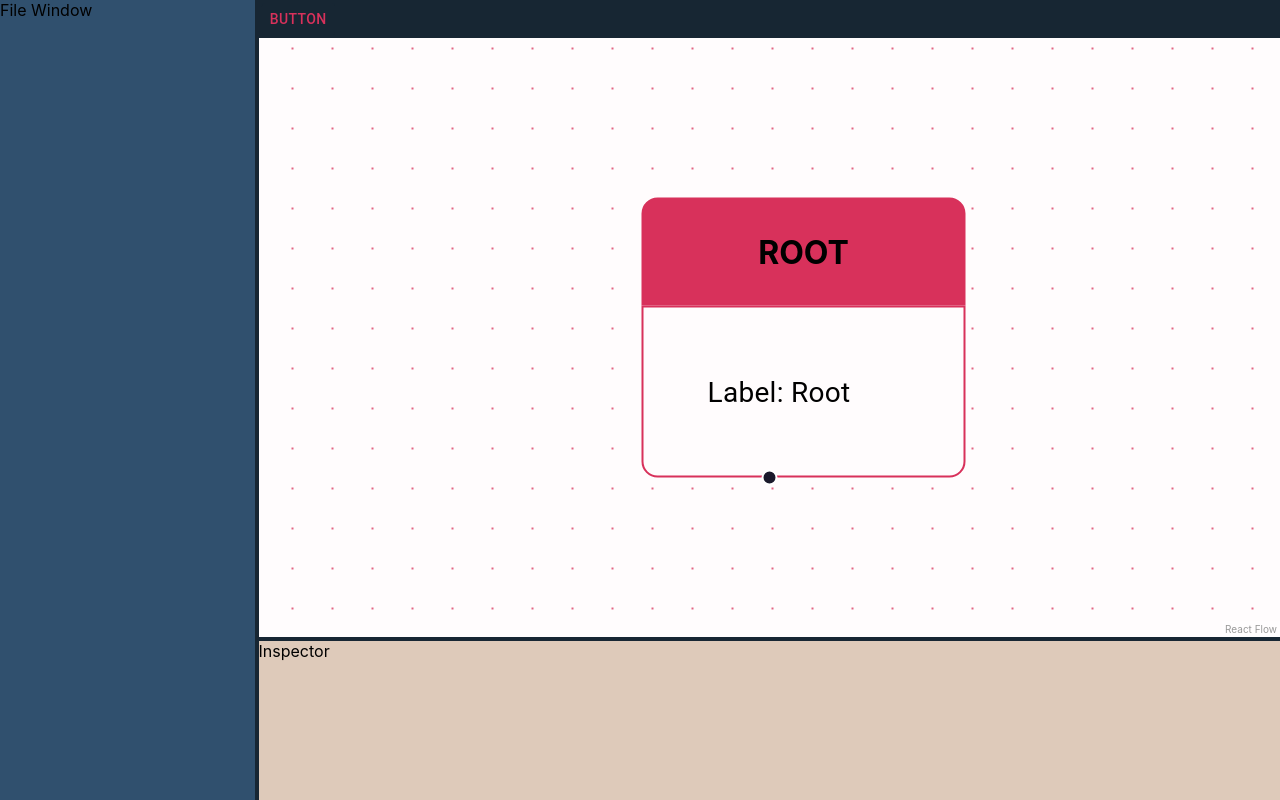
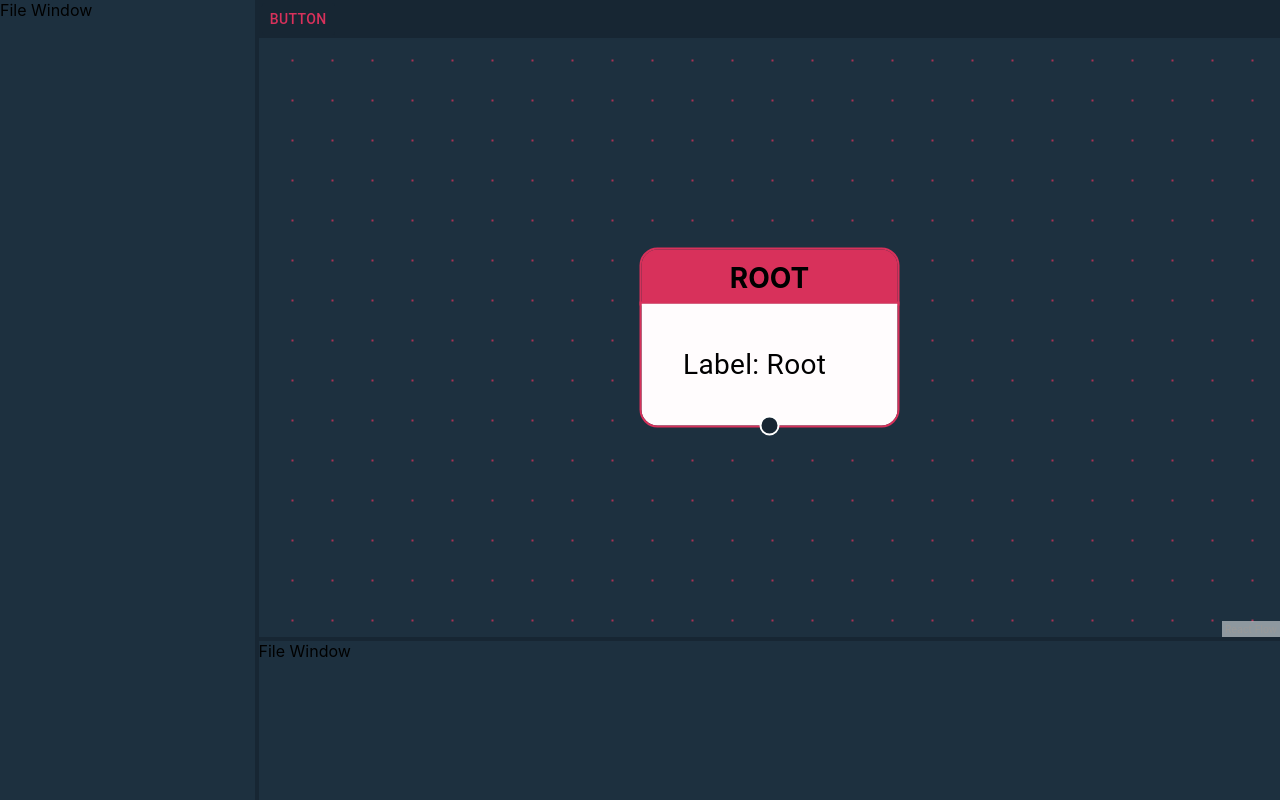
Before and after one commit to brodyschwar/plant-feeder-react, a React (Create React App) app: page / in a window 1280 px wide. Built offline with nearby package versions, Linux system fonts and the light colour scheme.

Commit message:
added dynamic node displays

```diff
--- a/src/components/ResizeHandle/index.tsx
+++ b/src/components/ResizeHandle/index.tsx
@@ -1,13 +1,13 @@
 import React from "react"
 import styled from "@emotion/styled"
-import { lightTheme } from "../../themes/themes"
+import { darkTheme } from "../../themes/themes"
 import { PanelResizeHandle } from "react-resizable-panels"
 
 const Outer = styled(PanelResizeHandle)`
     flex: 0 0 0.2rem;
     position: relative;
     outline: none;
-    background: ${ lightTheme.textColor };
+    background: ${ darkTheme.baseColor };
 `
 
 export default function ResizeHandle() {
--- a/src/components/editorMenu/index.tsx
+++ b/src/components/editorMenu/index.tsx
@@ -1,13 +1,13 @@
 import React from "react";
 import styled from "@emotion/styled";
-import { lightTheme } from "../../themes/themes";
+import { darkTheme } from "../../themes/themes";
 import MenuButton from "./menuButton";
 
 const Wrapper = styled.div`
     height: 2rem;
     width: 100%;
     padding: 0.2rem;
-    background: ${ lightTheme.textColor };
+    background: ${ darkTheme.baseColor };
     display: flex;
 `
 
--- a/src/components/editorMenu/menuButton/index.tsx
+++ b/src/components/editorMenu/menuButton/index.tsx
@@ -1,16 +1,16 @@
 import styled from "@emotion/styled";
-import { lightTheme } from "../../../themes/themes";
+import { darkTheme } from "../../../themes/themes";
 import { Button } from "@mui/material";
 
 const MenuButton = styled(Button)`
     height: 100%;
-    background: ${ lightTheme.textColor };
+    background: ${ darkTheme.baseColor };
     border-radius: 0.2rem;
     border: none;
-    color: ${ lightTheme.primaryColor };
+    color: ${ darkTheme.primaryColor };
     flex-align: right;
     &:hover {
-        background: ${ lightTheme.secondaryColor };
+        background: ${ darkTheme.secondaryColor };
     }
 `
 
--- a/src/components/editorWindow/index.tsx
+++ b/src/components/editorWindow/index.tsx
@@ -5,11 +5,7 @@ import EditorMenu from '../editorMenu'
 import ResizeHandle from '../ResizeHandle';
 import NodeEditor from '../nodeEditor';
 import '@xyflow/react/dist/style.css'
-
-const Inspector = styled.div`
-    background: #DECABA;
-    height: 100%;
-`
+import FileWindow from '../fileWindow';
 
 const MenuEditorWrapper = styled.div`
     height: 100%;
@@ -30,7 +26,7 @@ const EditorWindow = () => {
             </Panel>
             <ResizeHandle/>
             <Panel defaultSize={20} minSize={10}>
-                <Inspector>Inspector</Inspector>
+                <FileWindow></FileWindow>
             </Panel>
         </PanelGroup>
     )
--- a/src/components/fileWindow/index.tsx
+++ b/src/components/fileWindow/index.tsx
@@ -1,11 +1,11 @@
 import React from 'react';
 import styled from '@emotion/styled';
-import { lightTheme } from '../../themes/themes';
+import { darkTheme } from '../../themes/themes';
 
 const Wrapper = styled.div`
     height: 100%;
     width: 100%;
-    background: ${ lightTheme.secondaryColor };
+    background: ${ darkTheme.degreeTwo };
 `
 
 const FileWindow = () => {
--- a/src/components/header/index.tsx
+++ b/src/components/header/index.tsx
@@ -1,11 +1,11 @@
 import React from 'react';
 import styled from '@emotion/styled';
-import { lightTheme } from '../../themes/themes';
+import { darkTheme } from '../../themes/themes';
 
 const Wrapper = styled.div`
     height: 2rem;
     width: 100%;
-    background: ${ lightTheme.textColor }
+    background: ${ darkTheme.baseColor }
 `
 
 const Header = () => {
--- a/src/components/nodeEditor/index.tsx
+++ b/src/components/nodeEditor/index.tsx
@@ -6,7 +6,7 @@ import React, {
     useContext
 } from 'react';
 import styled from '@emotion/styled';
-import { lightTheme } from '../../themes/themes';
+import { darkTheme } from '../../themes/themes';
 import {
     ReactFlow,
     addEdge,
@@ -34,14 +34,14 @@ import AddNodeMenu from '../addNodeMenu';
 import { EditorManagerContext } from '../../contexts/nodeEditorContext';
 
 const Editor = styled.div`
-    background: ${ lightTheme.backgroundColor };
+    background: ${ darkTheme.degreeTwo };
     flex: auto;
     width: 100%;
 `
 
 const initialNodes: Node[] = [
     {
-        id: 'provider-1',
+        id: 'root',
         type: 'rootNode',
         data: { label: 'Root' },
         position: { x: 5, y: 5 },
@@ -126,7 +126,7 @@ const NodeEditor = () => {
                 zoomOnDoubleClick={false}
                 onDoubleClick={onDoubleClick}
                 >
-            <Background color={lightTheme.primaryColor} variant={BackgroundVariant.Dots} />
+            <Background color={darkTheme.primaryColor} variant={BackgroundVariant.Dots} />
             </ReactFlow>
             {position && <AddNodeMenu position={position} handleClose={handleClose}/>}
         </Editor>
--- a/src/components/nodes/index.tsx
+++ b/src/components/nodes/index.tsx
@@ -1,16 +1,18 @@
 import React from "react";
 import styled from "@emotion/styled";
-import { Handle, NodeProps, Position } from "@xyflow/react";
-import { lightTheme, nodeColors } from "../../themes/themes";
+import { Handle, HandleProps, NodeProps, Position, useHandleConnections } from "@xyflow/react";
+import { darkTheme, nodeColors } from "../../themes/themes";
 import DynamicDisplay from "./dynamicDisplay.tsx";
 
 const NodeContainer = styled.div`
     display: flex;
     flex-direction: column;
+    justify-content: center;
     width: 8rem;
+    margin: 0;
 `
 
-const NodeTitle = styled.div<{ color: string}>`
+const NodeTitle = styled.div<{ color: string, selected: boolean }>`
   border-top-left-radius: 0.5rem;
   border-top-right-radius: 0.5rem;
   display: flex;
@@ -18,33 +20,56 @@ const NodeTitle = styled.div<{ color: string}>`
   text-transform: uppercase;
   align-items: center;
   font-weight: bold;
-  padding: 1rem;
-  width: 100%;
+  font-size: 14px;
+  padding: 0.3rem;
   background-color: ${props => props.color};
-  border: 0.1rem solid ${props => props.color};
+  outline: ${ props => props.selected ? "0.3rem" : "0.1rem"} solid ${props => props.color};
 `;
 
-const NodeBody = styled.div<{ color: string }>`
-    border: 0.1rem solid ${ props => props.color };
-    padding: 1rem;
+const NodeBody = styled.div<{ color: string, selected: boolean }>`
+    outline: ${ props => props.selected ? "0.3rem" : "0.1rem"} solid ${ props => props.color };
+    padding: 0.3rem;
     border-bottom-left-radius: 0.5rem;
     border-bottom-right-radius: 0.5rem;
-    width: 100%;
-    background: ${ lightTheme.backgroundColor };
+    background: ${ darkTheme.backgroundColor };
 `
+
+const CustomHandle = styled(Handle)`
+    height: 0.5rem;
+    width: 0.5rem;
+    background: ${ darkTheme.baseColor };
+`
+
+interface LimitedConnectionHandleProps extends HandleProps {
+    nodeId: string,
+    maxConnections: number
+}
+
+const LimitedConnectionHandle = (props: LimitedConnectionHandleProps) => {
+    const connections = useHandleConnections({
+        type: props.type
+      });
+    return (
+        <CustomHandle
+            {...props}
+            isConnectable={connections.length < props.maxConnections}/>
+    )
+}
 
 const RootNode = (props: NodeProps) => {
     return (
         <NodeContainer>
-            <NodeTitle color={ nodeColors.red }>
+            <NodeTitle selected={!!props.selected} color={ nodeColors.red }>
                 {Boolean(props.data && props.data.label) ? String(props.data.label) : ""}
             </NodeTitle>
-            <NodeBody color={ nodeColors.red }>
+            <NodeBody selected={!!props.selected} color={ nodeColors.red }>
                 { props.data && <DynamicDisplay data={props.data}/> }
             </NodeBody>
-            <Handle type="source"
+            <LimitedConnectionHandle type="source"
                     position={Position.Bottom}
-                    id={"root"}/>
+                    id={"root"}
+                    nodeId={props.id}
+                    maxConnections={1}/>
         </NodeContainer>
 
     );
@@ -53,16 +78,16 @@ const RootNode = (props: NodeProps) => {
 const CompositeNode = (props: NodeProps) => {
     return (
         <NodeContainer>
-            <Handle type="target"
+            <CustomHandle type="target"
                     position={Position.Top}
                     id={"entry"}/>
-            <NodeTitle color={nodeColors.yellow}>
+            <NodeTitle selected={!!props.selected} color={nodeColors.yellow}>
                 {Boolean(props.data && props.data.label) ? String(props.data.label) : ""}
             </NodeTitle>
-            <NodeBody color={nodeColors.yellow}>
+            <NodeBody selected={!!props.selected} color={nodeColors.yellow}>
                 { props.data && <DynamicDisplay data={props.data}/> }
             </NodeBody>
-            <Handle type="source"
+            <CustomHandle type="source"
                     position={Position.Bottom}
                     id={"exit"}/>
         </NodeContainer>
@@ -72,13 +97,13 @@ const CompositeNode = (props: NodeProps) => {
 const BehaviorNode = (props: NodeProps) => {
     return (
         <NodeContainer>
-            <Handle type="target"
+            <CustomHandle type="target"
                     position={Position.Top}
                     id={"entry"}/>
-            <NodeTitle color={nodeColors.yellow}>
+            <NodeTitle selected={!!props.selected} color={nodeColors.yellow}>
                 {Boolean(props.data && props.data.label) ? String(props.data.label) : ""}
             </NodeTitle>
-            <NodeBody color={nodeColors.green}>
+            <NodeBody selected={!!props.selected} color={nodeColors.green}>
                 { props.data && <DynamicDisplay data={props.data}/> }
             </NodeBody>
         </NodeContainer>
@@ -88,16 +113,16 @@ const BehaviorNode = (props: NodeProps) => {
 const DecoratorNode = (props: NodeProps) => {
     return (
         <NodeContainer>
-            <Handle type="target"
+            <CustomHandle type="target"
                     position={Position.Top}
                     id={"entry"}/>
-            <NodeTitle color={nodeColors.yellow}>
+            <NodeTitle selected={!!props.selected} color={nodeColors.yellow}>
                 {Boolean(props.data && props.data.label) ? String(props.data.label) : ""}
             </NodeTitle>
-            <NodeBody color={nodeColors.green}>
+            <NodeBody selected={!!props.selected} color={nodeColors.green}>
                 { props.data && <DynamicDisplay data={props.data}/> }
             </NodeBody>
-            <Handle type="source"
+            <CustomHandle type="source"
                     position={Position.Top}
                     id={"exit"}/>
         </NodeContainer>
--- a/src/themes/themes.tsx
+++ b/src/themes/themes.tsx
@@ -1,8 +1,11 @@
-export const lightTheme = {
+export const darkTheme = {
     primaryColor: '#D8315B',
     secondaryColor: '#30506E',
     tertiaryColor: '#72E1D1',
-    textColor: '#172633',
+    baseColor: '#172633',
+    degreeTwo: '#1D303F',
+    degreeThree: '#233B4D',
+    degreeFour: '#2A455B',
     backgroundColor: '#FFFCFD',
     primaryFont: "'Nunito', sans-serif",
 };
```
Also changed, not shown: src/data/index.tsx (added, +21 -0 lines).
